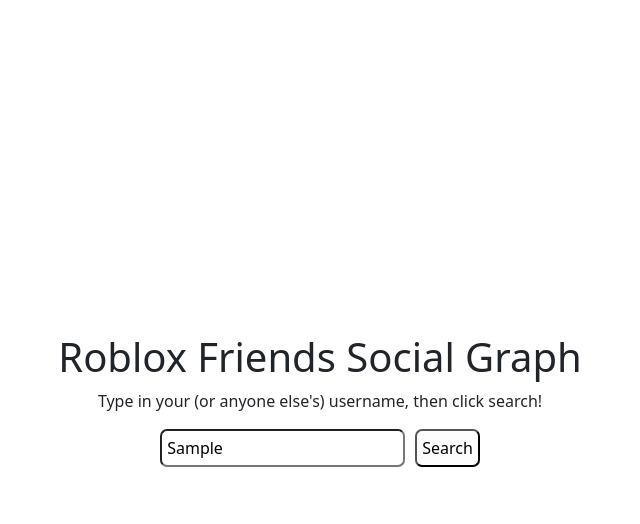
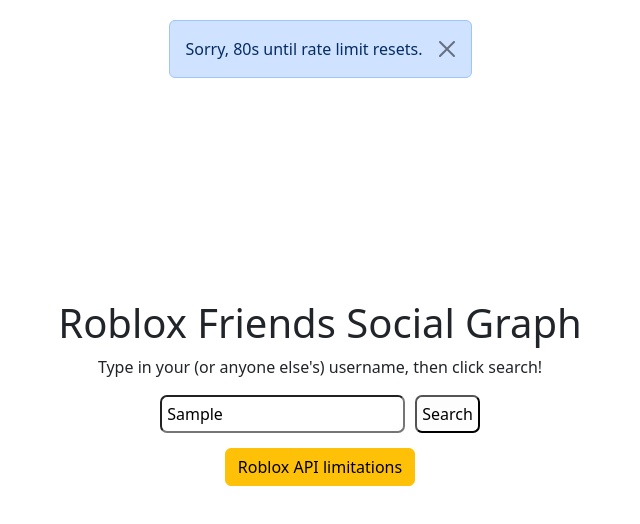
Before and after one commit to s-kyli/roblox-dashboard, a React app in the folder frontend/: page / in a window 1280 px wide. Both pictures are taken after typing "Sample" into the empty fields and a click on the button "Search". Shown: the top 524 px of the page, without its empty margins (320-960 px from the left). Built offline with nearby package versions, Linux system fonts and the light colour scheme; the HTML template or start-up script is replaced by a standard one.

Commit message:
added notification and disclaimer

```diff
--- a/frontend/package.json
+++ b/frontend/package.json
@@ -11,6 +11,7 @@
   },
   "dependencies": {
     "bootstrap": "^5.3.8",
+    "latest": "^0.2.0",
     "react": "^19.2.0",
     "react-dom": "^19.2.0"
   },
--- /dev/null
+++ b/frontend/src/components/Disclaimer.jsx
@@ -0,0 +1,26 @@
+import React from 'react'
+import "bootstrap/dist/js/bootstrap.bundle.min.js"
+
+const Disclaimer = () => {
+    return (
+        <div style={{ marginTop: "15px" }}>
+            <p>
+                <button className="btn btn-warning" type="button" data-bs-toggle="collapse" data-bs-target="#text"
+                    aria-expanded="false" aria-controls="text">
+                    Roblox API limitations
+                </button>
+            </p>
+
+            <div className="collapse" id="text">
+                <div className="card card-body">
+                    I don't have any special relationship with Roblox, so they are super strict with me calling their
+                    cloud api. Roblox severely limits the amount of requests I can send per minute, so I have to
+                    resort to waiting until the rate limit resets or *exponential backoff*. Wait times are usually
+                    1-2 minutes, so I apologize for the inconvenience.
+                </div>
+            </div>
+        </div>
+    )
+}
+
+export default Disclaimer
--- a/frontend/src/components/StartingScreen.jsx
+++ b/frontend/src/components/StartingScreen.jsx
@@ -1,30 +1,52 @@
 import React from 'react'
 import { useState } from 'react';
 import Button from './Button'
+import Disclaimer from './Disclaimer';
 
 const StartingScreen = () => {
 
   const [username, setUsername] = useState("");
+  const [showAlert, setShowAlert] = useState(false);
+  const [timeLeft, setTimeLeft] = useState(81)
+
   const handleSearch = () => {
     console.log(username);
+
+    setTimeLeft(timeLeft => timeLeft - 1);
+    setShowAlert(true);
+
   }
 
   return (
     <div className='container' style={{
       display: 'flex',
       flexDirection: "column",
-      width: "100%",
+      width: "50%",
+      marginBottom: "15px",
       height: "100vh",
       textAlign: "center",
       alignItems: "center",
       justifyContent: "center"
     }}>
+
+      {showAlert && (
+        <div className="alert alert-primary alert-dismissible fade show" role="alert" style={{ position: "absolute", top: "20px", maxWidth: "50%" }}>
+
+          Sorry, {timeLeft}s until rate limit resets.
+
+          <button type="button" className="btn-close" aria-label="Close" onClick={() => setShowAlert(false)}></button>
+        </div>
+      )}
+
       <h1 htmlFor="username-search">Roblox Friends Social Graph</h1>
       <p htmlFor="username-search">Type in your (or anyone else's) username, then click search!</p>
       <div style={{ display: "flex", gap: "10px", alignItems: "center" }}>
         <input style={{ borderRadius: "7px", padding: "5px" }} type="search" id="username-search" value={username} onChange={(e) => setUsername(e.target.value)}></input>
         <Button onClick={handleSearch} buttonType="outline-dark" >Search</Button>
       </div>
+
+      <Disclaimer />
+
     </div>
 
   )
```
Also changed, not shown: 1 other file (tests, documents, lock files or other folders).
